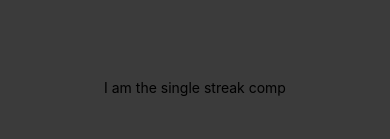
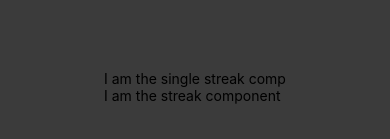
Before and after one commit to JFurgalski/bloom-tech-test, a React Native app in the folder technical-exercise-rn-main/: screen / in a window 390 px wide. Shown: the part 335-474 px from the top of the page. Built offline with nearby package versions, Linux system fonts and the light colour scheme.

Commit message:
dropping the StreakComp to ensure it renders as expected

```diff
--- a/technical-exercise-rn-main/App.tsx
+++ b/technical-exercise-rn-main/App.tsx
@@ -1,13 +1,14 @@
-import { StatusBar } from 'expo-status-bar';
-import { StyleSheet, Text, View } from 'react-native';
-import { projectPalette } from './src/styles/projectPallete';
-import SingleStreak from './src/components/SingleStreak/SingleStreak';
+import { StatusBar } from "expo-status-bar";
+import { StyleSheet, Text, View } from "react-native";
+import { projectPalette } from "./src/styles/projectPallete";
+import SingleStreak from "./src/components/SingleStreak/SingleStreak";
+import StreakComponent from "./src/components/StreakComponent/StreakComponent";
 
 export default function App() {
   return (
     <View style={styles.container}>
       <StatusBar style="light" />
-      <SingleStreak />
+      <StreakComponent />
     </View>
   );
 }
@@ -16,7 +17,7 @@ const styles = StyleSheet.create({
   container: {
     flex: 1,
     backgroundColor: projectPalette.darkGray,
-    alignItems: 'center',
-    justifyContent: 'center',
+    alignItems: "center",
+    justifyContent: "center",
   },
 });
```
